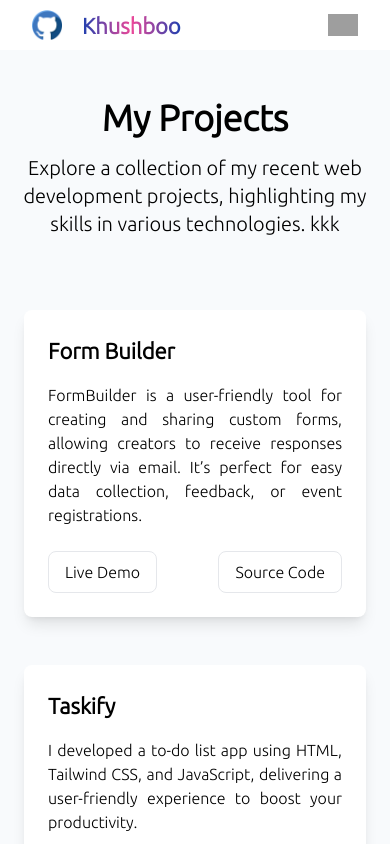
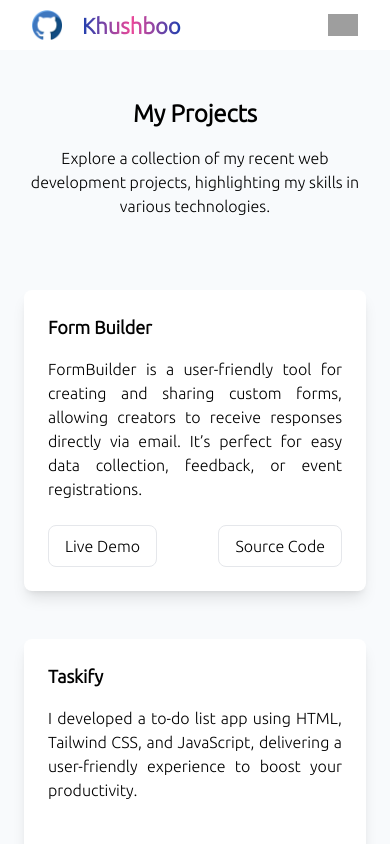
Before and after one commit to iamkhushbooy/portfolio2024, a Next.js app: page /projects in a window 390 px wide. Shown: the top 844 px of the page. Built offline with nearby package versions, Linux system fonts and the light colour scheme; grey boxes are pictures that could not be loaded.

Commit message:
project added

```diff
--- a/app/(Routes)/projects/Projectprops.tsx
+++ b/app/(Routes)/projects/Projectprops.tsx
@@ -3,7 +3,9 @@ import React from 'react';
 const Projectprops = ({ topic, text, l, a }: { topic: string, text: string, l: string, a: string }) => {
   return (
     <div className='w-full max-w-[400px] min-h-[300px] bg-white shadow-lg rounded-lg flex flex-col m-6 p-6'>
-      <h1 className="text-[22px] font-semibold text-black-600 mb-4">{topic}</h1>
+      <h1 className="text-[18px] font-semibold text-black-600 mb-4
+      md:text-[22px]
+      ">{topic}</h1>
       <p className='text-justify font-thin mb-6'>{text}</p>
       <div className='flex justify-between mt-auto'>
         <a href={l} target="_blank" className='px-4 border py-2 rounded-lg hover:bg-pink-700 transition'>Live Demo</a>
--- a/app/(Routes)/projects/page.tsx
+++ b/app/(Routes)/projects/page.tsx
@@ -4,9 +4,13 @@ const page = () => {
   return (
     <div className='w-full min-h-screen  bg-slate-50'>
        <header className="py-12 px-4 md:px-6 text-center">
-         <h1 className="text-4xl font-bold text-primary mb-4">My Projects</h1>
-        <p className="text-xl text-muted-foreground max-w-2xl mx-auto">
-        Explore a collection of my recent web development projects, highlighting my skills in various technologies. kkk
+         <h1 className="text-2xl font-bold text-primary mb-4
+         md:text-4xl
+         ">My Projects</h1>
+        <p className="font-light text-muted-foreground max-w-2xl mx-auto
+        md:text-xl
+        ">
+        Explore a collection of my recent web development projects, highlighting my skills in various technologies.
         </p>
       </header>
       <div className='flex justify-center items-center flex-wrap'>
```
